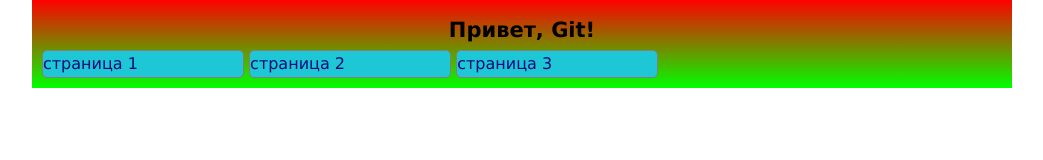
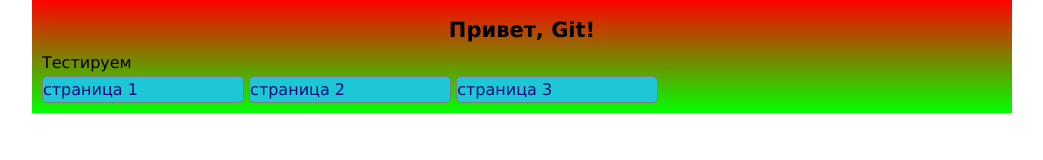
Before and after one commit to monblan/test-github, a plain HTML site: page index.html in a window 1280 px wide. Shown: the whole page, without its empty margins (118-1161 px from the left). Drawn offline with Linux system fonts and the light colour scheme.

Commit message:
стили и индекс

```diff
--- a/index.html
+++ b/index.html
@@ -14,6 +14,8 @@
     <div class="wrapper">
         <h2 class="title">Привет, Git! </h2>
 
+        <p>Тестируем</p>
+
         <ul>
             <li class="menu cl1"><a href="#">страница 1</a></li>
             <li class="menu cl2"><a href="#">страница 2</a></li>
--- a/style.css
+++ b/style.css
@@ -27,7 +27,7 @@
   padding: 10px;
   margin: 0 auto;
   background-color: #eeeeee;
-  background: #41ebf1;
+  background: #6aebf0;
   background: -webkit-gradient(linear, 0 0, 0 100%, from(#ff0000), color-stop(100%, #00ff00));
   background: -webkit-linear-gradient(top, #ff0000, #00ff00 100%);
   background: linear-gradient(top, #ff0000, #00ff00 100%);
```
